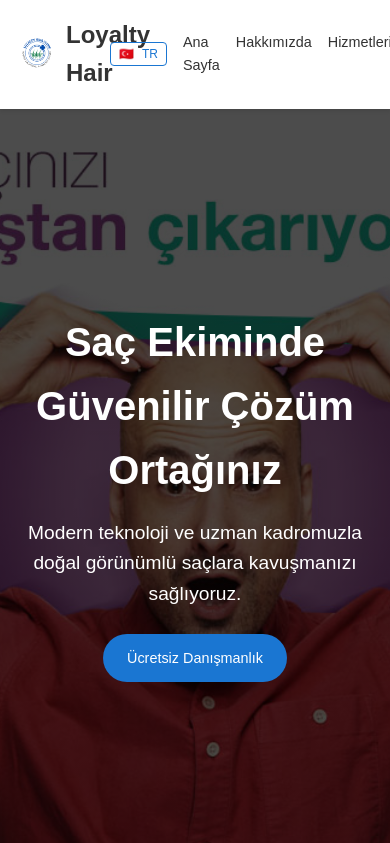
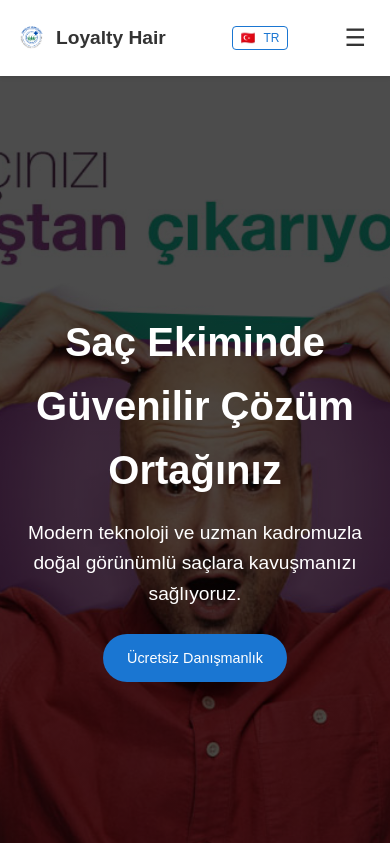
Before and after one commit to sonergulagz/loyaltyhair, a React (Vite) app: page / in a window 390 px wide. Shown: the top 843 px of the page. Built offline with nearby package versions, Linux system fonts and the light colour scheme.

Commit message:
feat: mobil navbar tasarımı güncellendi

```diff
--- a/src/components/Navbar.tsx
+++ b/src/components/Navbar.tsx
@@ -1,4 +1,4 @@
-import React from 'react';
+import { useState } from 'react';
 import styled from 'styled-components';
 import { Link } from 'react-router-dom';
 import { useLanguage } from '../context/LanguageContext';
@@ -34,6 +34,11 @@ const LogoImage = styled.img`
   width: 40px;
   height: 40px;
   object-fit: contain;
+
+  @media (max-width: 768px) {
+    width: 30px;
+    height: 30px;
+  }
 `;
 
 const LogoText = styled(Link)`
@@ -41,14 +46,43 @@ const LogoText = styled(Link)`
   font-weight: bold;
   color: #333;
   text-decoration: none;
+
+  @media (max-width: 768px) {
+    font-size: 1.2rem;
+  }
 `;
 
-const NavLinks = styled.div`
+const MenuButton = styled.button`
+  display: none;
+  background: none;
+  border: none;
+  font-size: 1.5rem;
+  cursor: pointer;
+  color: #333;
+  padding: 0.5rem;
+  margin-left: 1rem;
+
+  @media (max-width: 768px) {
+    display: block;
+  }
+`;
+
+const NavLinks = styled.div<{ isOpen: boolean }>`
   display: flex;
   gap: 2rem;
 
   @media (max-width: 768px) {
-    gap: 1rem;
+    display: ${props => props.isOpen ? 'flex' : 'none'};
+    position: absolute;
+    top: 100%;
+    left: 0;
+    right: 0;
+    background: white;
+    flex-direction: column;
+    gap: 0;
+    box-shadow: 0 2px 4px rgba(0, 0, 0, 0.1);
+    padding: 1rem;
+    margin-top: 1rem;
   }
 `;
 
@@ -62,30 +96,76 @@ const NavLink = styled(Link)`
   }
 
   @media (max-width: 768px) {
-    font-size: 0.9rem;
+    font-size: 1rem;
+    padding: 0.8rem 0;
+    border-bottom: 1px solid #eee;
+    width: 100%;
+    text-align: center;
+
+    &:last-child {
+      border-bottom: none;
+    }
+  }
+`;
+
+const RightSection = styled.div`
+  display: flex;
+  align-items: center;
+  gap: 1rem;
+`;
+
+const Overlay = styled.div<{ isOpen: boolean }>`
+  display: none;
+
+  @media (max-width: 768px) {
+    display: ${props => props.isOpen ? 'block' : 'none'};
+    position: fixed;
+    top: 0;
+    left: 0;
+    right: 0;
+    bottom: 0;
+    background: rgba(0, 0, 0, 0.5);
+    z-index: 999;
   }
 `;
 
 const Navbar: React.FC = () => {
   const { t } = useLanguage();
+  const [isMenuOpen, setIsMenuOpen] = useState(false);
+
+  const toggleMenu = () => {
+    setIsMenuOpen(!isMenuOpen);
+  };
+
+  const closeMenu = () => {
+    setIsMenuOpen(false);
+  };
 
   return (
+    <>
+      <Overlay isOpen={isMenuOpen} onClick={closeMenu} />
       <NavContainer>
         <NavContent>
           <Logo>
             <LogoImage src="/images/logo.png.png" alt="LoyaltyHair Logo" />
             <LogoText to="/">Loyalty Hair</LogoText>
           </Logo>
+          <RightSection>
             <LanguageSwitcher />
-        <NavLinks>
-          <NavLink to="/">{t('nav_home')}</NavLink>
-          <NavLink to="/hakkimizda">{t('nav_about')}</NavLink>
-          <NavLink to="/hizmetler">{t('nav_services')}</NavLink>
-          <NavLink to="/blog">{t('nav_blog')}</NavLink>
-          <NavLink to="/iletisim">{t('nav_contact')}</NavLink>
+            <MenuButton onClick={toggleMenu}>
+              {isMenuOpen ? '✕' : '☰'}
+            </MenuButton>
+          </RightSection>
+          <NavLinks isOpen={isMenuOpen}>
+            <NavLink to="/" onClick={closeMenu}>{t('nav_home')}</NavLink>
+            <NavLink to="/hakkimizda" onClick={closeMenu}>{t('nav_about')}</NavLink>
+            <NavLink to="/hizmetler" onClick={closeMenu}>{t('nav_services')}</NavLink>
+            <NavLink to="/blog" onClick={closeMenu}>{t('nav_blog')}</NavLink>
+            <NavLink to="/iletisim" onClick={closeMenu}>{t('nav_contact')}</NavLink>
           </NavLinks>
         </NavContent>
       </NavContainer>
+    </>
   );
 };
 
```
Lines whose indentation alone changed are shown as unchanged.
